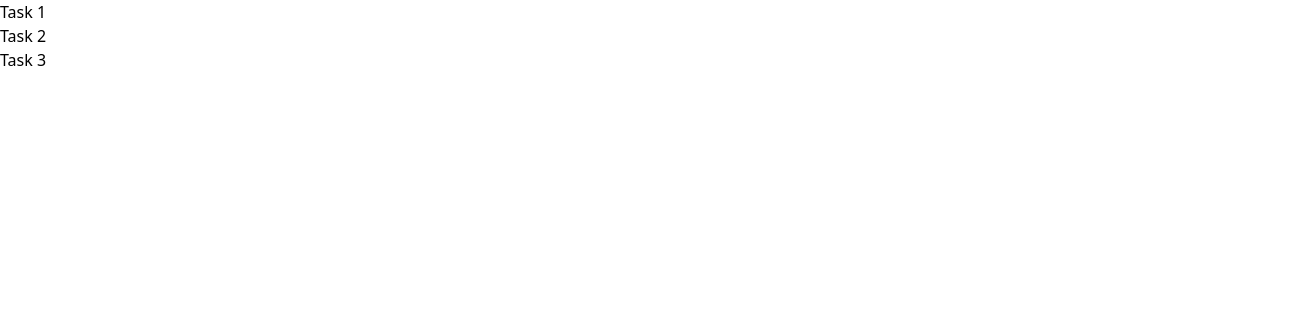
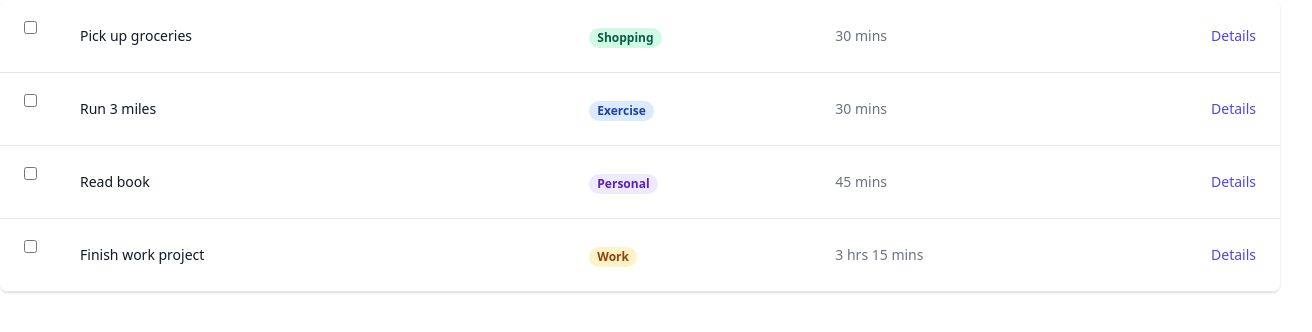
Before and after one commit to chase-mortensen/smart-task-manager, a Vue app in the folder smart-task-manager-app/: page / in a window 1280 px wide. Shown: the top 332 px of the page, 1312 px wide, since content can reach past the window. Built offline with nearby package versions, Linux system fonts and the light colour scheme.

Commit message:
adding tailwind table, needs to be refactored

```diff
--- a/smart-task-manager-app/src/App.vue
+++ b/smart-task-manager-app/src/App.vue
@@ -14,9 +14,10 @@ import Example from './components/Example.vue'
 
 
 const state = reactive({ tasks: [
-  { id: 1, name: 'Task 1' },
-  { id: 2, name: 'Task 2' },
-  { id: 3, name: 'Task 3' },
+  { id: 1, name: 'Pick up groceries', type: 'Shopping', duration: 30, recurring: false, has_deadline: false, can_be_split: false, person_id: 1, state: 0 },
+  { id: 2, name: 'Run 3 miles', type: 'Exercise', duration: 30, recurring: true, has_deadline: false, can_be_split: true, person_id: 1, state: 0 },
+  { id: 3, name: 'Read book', type: 'Personal', duration: 45, recurring: true, has_deadline: false, can_be_split: true, person_id: 1, state: 1 },
+  { id: 3, name: 'Finish work project', type: 'Work', duration: 195, recurring: false, has_deadline: true, can_be_split: true, person_id: 1, state: 0 },
 ]})
 
 // This starter template is using Vue 3 experimental <script setup> SFCs
--- a/smart-task-manager-app/src/components/TaskList.vue
+++ b/smart-task-manager-app/src/components/TaskList.vue
@@ -1,9 +1,93 @@
 <template>
   <!-- <TaskListSearchBar /> -->
-  <TaskListItem
+  <!-- <TaskListItem
     v-for="task in tasks"
     :key="task.id"
-    :taskName="task.name"></TaskListItem>
+    :taskName="task.name"></TaskListItem> -->
+
+  <div class="flex flex-col">
+    <div class="-my-2 overflow-x-auto sm:-mx-6 lg:-mx-8">
+      <div class="py-2 align-middle inline-block min-w-full sm:px-6 lg:px-8">
+        <div class="shadow overflow-hidden border-b border-gray-200 sm:rounded-lg">
+          <table class="min-w-full divide-y divide-gray-200">
+            <!-- <thead class="bg-gray-50">
+              <tr> -->
+                <!-- <th scope="col" class="px-6 py-3 text-left text-xs font-medium text-gray-500 uppercase tracking-wider flex-shrink-0 h-10 w-10">
+                </th> -->
+                <!-- <div class="flex-shrink-0 h-10 w-10"></div> -->
+                <!--
+                <th scope="col" class="px-6 py-3 text-left text-xs font-medium text-gray-500 uppercase tracking-wider">
+                  Task
+                </th>
+                <th scope="col" class="px-6 py-3 text-left text-xs font-medium text-gray-500 uppercase tracking-wider">
+                  Title
+                </th>
+                <th scope="col" class="px-6 py-3 text-left text-xs font-medium text-gray-500 uppercase tracking-wider">
+                  Type
+                </th>
+                <th scope="col" class="px-6 py-3 text-left text-xs font-medium text-gray-500 uppercase tracking-wider">
+                  Duration
+                </th>
+                <th scope="col" class="relative px-6 py-3">
+                  <span class="sr-only">Edit</span>
+                </th>
+              </tr>
+            </thead> -->
+            <tbody class="bg-white divide-y divide-gray-200">
+              <tr v-for="task in tasks" :key="task.id">
+                <td class="px-6 py-4 whitespace-nowrap">
+                  <div class="flex items-center">
+                    <div class="flex-shrink-0 h-10 w-10">
+                      <!-- <img class="h-10 w-10 rounded-full" :src="person.image" alt="" /> -->
+                      <div v-if="task.state">
+                        <input type="checkbox" checked v-model="task.state">
+                      </div>
+                      <div v-if="!task.state">
+                        <input type="checkbox" v-model="task.state">
+                      </div>
+                    </div>
+                    <div class="ml-4">
+                      <div class="text-sm font-medium text-gray-900">
+                        {{ task.name }}
+                      </div>
+                      <!-- <div class="text-sm text-gray-500">
+                        {{ task.type }}
+                      </div> -->
+                    </div>
+                  </div>
+                </td>
+                <td class="px-6 py-4 whitespace-nowrap">
+                  <!-- <div class="text-sm text-gray-900">{{ person.title }}</div>
+                  <div class="text-sm text-gray-500">{{ person.department }}</div> -->
+                </td>
+                <td class="px-6 py-4 whitespace-nowrap">
+                  <span v-if="task.type == 'Shopping'" class="px-2 inline-flex text-xs leading-5 font-semibold rounded-full bg-green-100 text-green-800">
+                    {{ task.type }}
+                  </span>
+                  <span v-if="task.type == 'Exercise'" class="px-2 inline-flex text-xs leading-5 font-semibold rounded-full bg-blue-100 text-blue-800">
+                    {{ task.type }}
+                  </span>
+                  <span v-if="task.type == 'Personal'" class="px-2 inline-flex text-xs leading-5 font-semibold rounded-full bg-purple-100 text-purple-800">
+                    {{ task.type }}
+                  </span>
+                  <span v-if="task.type == 'Work'" class="px-2 inline-flex text-xs leading-5 font-semibold rounded-full bg-yellow-100 text-yellow-800">
+                    {{ task.type }}
+                  </span>
+                </td>
+                <td class="px-6 py-4 whitespace-nowrap text-sm text-gray-500">
+                  <span v-if="task.duration >= 60">{{ Math.floor(task.duration / 60) }} hrs </span>
+                  <span v-if="task.duration % 60 != 0">{{ task.duration % 60 }} mins</span>
+                </td>
+                <td class="px-6 py-4 whitespace-nowrap text-right text-sm font-medium">
+                  <a href="#" class="text-indigo-600 hover:text-indigo-900">Details</a>
+                </td>
+              </tr>
+            </tbody>
+          </table>
+        </div>
+      </div>
+    </div>
+  </div>
 </template>
 
 <script setup>
```
